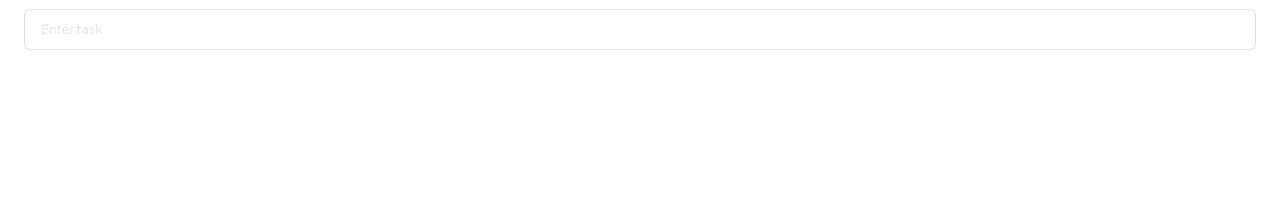
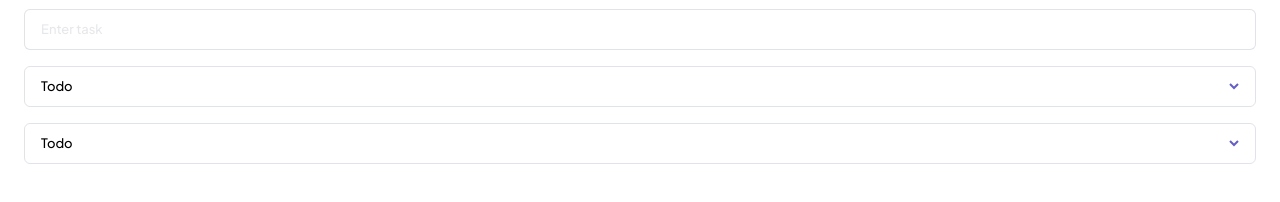
Before and after one commit to Patrick-Dolan/kanban, a React (Vite) app: page / in a window 1280 px wide. Shown: the part 1229-1431 px from the top of the page. Before the commit the page ends 1359 px from the top, so only its background shows below. Built offline with nearby package versions, Linux system fonts and the light colour scheme.

Commit message:
add reusable DropdownList component

```diff
--- a/src/App.tsx
+++ b/src/App.tsx
@@ -1,4 +1,5 @@
 import Button from "./components/shared/Button";
+import DropdownList from "./components/shared/formfields/DropdownList";
 import InputField from "./components/shared/formfields/InputField";
 import SubtaskCheckbox from "./components/shared/formfields/SubtaskCheckbox";
 import Heading from "./components/shared/typography/Heading";
@@ -14,6 +15,7 @@ function App() {
   const [inputFieldTest1, setInputFieldTest1] = useState("");
   const [inputFieldTest2, setInputFieldTest2] = useState("");
   const [testError, setTestError] = useState<string | null>(null);
+  const [selectedOption, setSelectedOption] = useState("Todo");
 
   const handleInputFieldTest = (value: string) => {
     if (value.length < 1) {
@@ -84,6 +86,8 @@ function App() {
           errorMessage={testError}
           onChange={(e) => handleInputFieldTest(e.target.value)}
         />
+        <DropdownList handleDropdownStateChange={() => {}} />
+        <DropdownList selectedOption={selectedOption} handleDropdownStateChange={setSelectedOption}/>
       </div>
     </div>
   )
--- /dev/null
+++ b/src/components/shared/formfields/DropdownList.tsx
@@ -0,0 +1,37 @@
+import { useState } from "react";
+
+interface DropdownListProps {
+  selectedOption?: string;
+  handleDropdownStateChange: (option: string) => void;
+}
+
+function DropdownList({ selectedOption = "Todo", handleDropdownStateChange }: DropdownListProps) {
+  const options = ["Todo", "Doing", "Done"];
+  const [showOptions, setShowOptions] = useState(false);
+
+  function handleOptionSelect(option: string) {
+    handleDropdownStateChange(option);
+    setShowOptions(false);
+  }
+
+  return (
+    <div className="relative">
+      <div
+        className={`relative flex justify-between items-center py-2 px-4 mb-2 rounded-md border border-gray border-opacity-25 font-medium text-13px leading-5.75 hover:cursor-pointer ${showOptions && "border-primary border-opacity-100"}`}
+        onClick={() => setShowOptions(prev => !prev)}
+      >
+        <p>{selectedOption}</p>
+        <img src="/public/assets/icon-chevron-down.svg" alt="" />
+      </div>
+      {showOptions &&
+        <div className="absolute w-full z-10 rounded-lg p-4 space-y-2 bg-white dark:bg-black-2">
+          {options.map(option => (
+            <p key={option} className="font-medium text-13px text-gray cursor-pointer" onClick={() => handleOptionSelect(option)}>{option}</p>
+          ))}
+        </div>
+      }
+    </div>
+  )
+}
+
+export default DropdownList;
```
